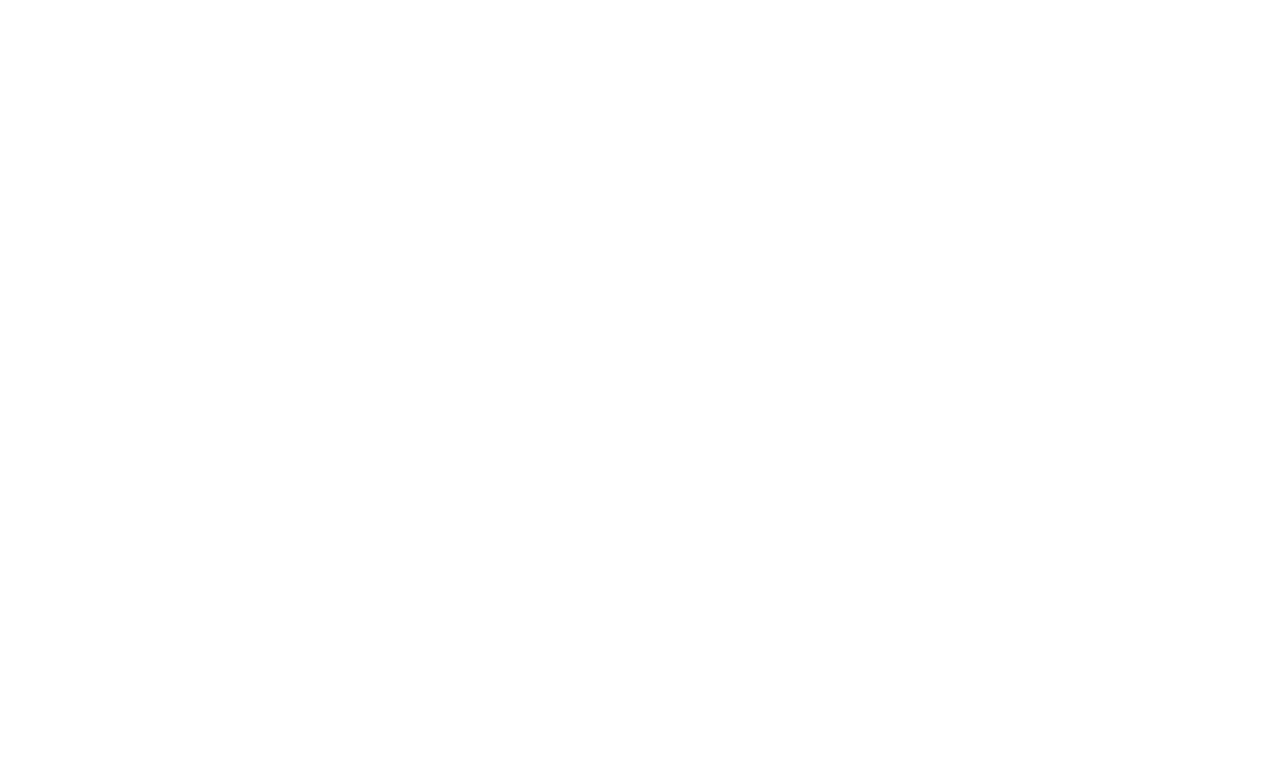
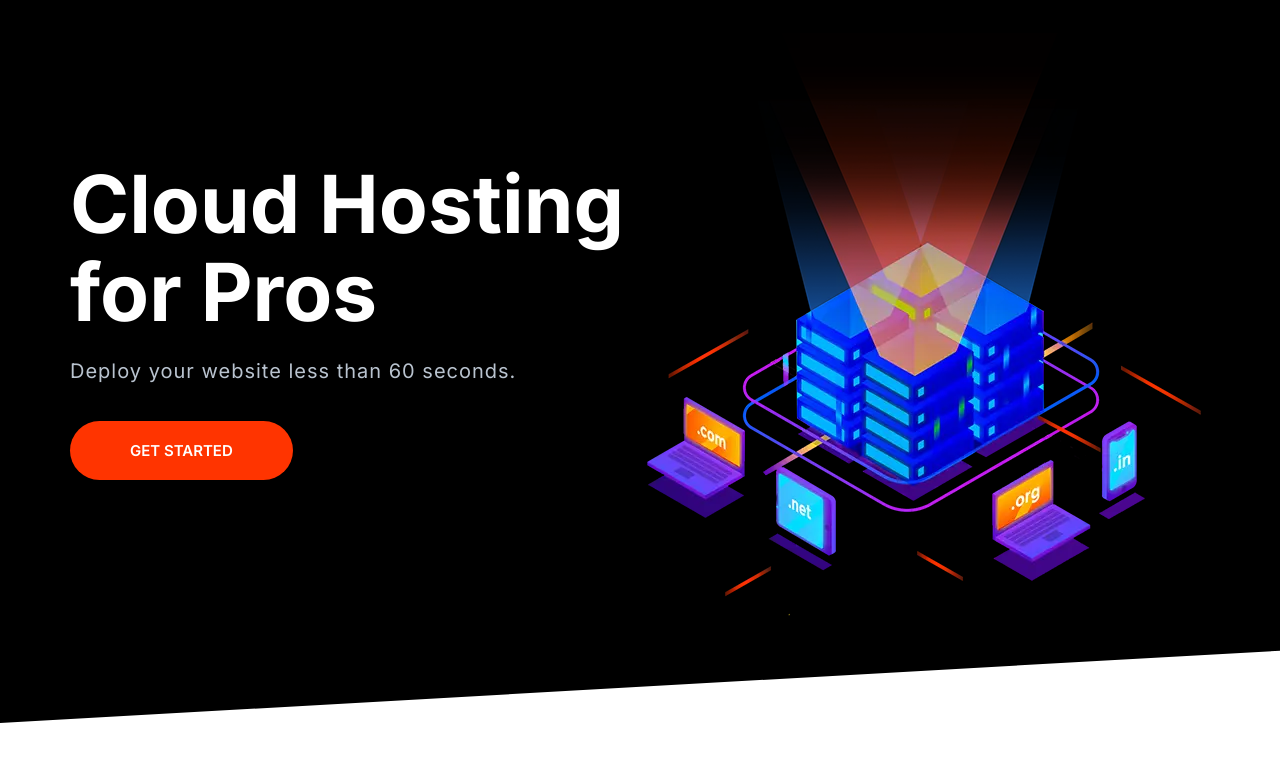
Before and after one commit to aliNejati-bu/mosh-hamedani-html-project, a plain HTML site: page index.html in a window 1280 px wide. Drawn offline with Linux system fonts and the light colour scheme.

Commit message:
optize in html css

```diff
--- a/css/styles.css
+++ b/css/styles.css
@@ -28,6 +28,7 @@ body {
 h1, h2, h3 {
     color: var(--color-hedings);
     margin-bottom: 1rem;
+    line-height: 1.1;
 }
 
 h1 {
@@ -606,7 +607,6 @@ a {
 .block {
     --pading-vertical: 6rem;
     padding: var(--pading-vertical) 2rem;
-    text-align: center;
 }
 
 .block__heading {
@@ -678,22 +678,23 @@ a {
     transition: box-shadow 0.15s;
 }
 
-.nav.collapsible--expanded .nav__toggler{
+.nav.collapsible--expanded .nav__toggler {
     opacity: 1;
     box-shadow: 0 0 0 3px #666;
     border-radius: 5px;
 }
 
 
-.nav__brand{
+.nav__brand {
     transform: translateY(5px);
 }
 
 @media screen and (min-width: 768px) {
-    .nav__toggler{
+    .nav__toggler {
         display: none;
     }
-    .nav__list{
+
+    .nav__list {
         width: auto;
         display: flex;
         font-size: 1.6rem;
@@ -701,8 +702,35 @@ a {
         opacity: 1;
     }
 
-    .nav__item{
+    .nav__item {
         border: 0;
     }
+}
 
+/* hero */
+
+.hero {
+    clip-path: polygon(0% 0%, 100% 0%, 100% 90%, 0% 100%);
 }
+
+.hero__tagline {
+    font-size: 2rem;
+    color: #b9c3cf;
+    letter-spacing: 1px;
+    margin: 2rem 0 5rem;
+}
+
+
+.hero__image {
+    width: 100%;
+}
+
+@media screen  and (min-width: 768px){
+    .hero{
+        padding-top: 0;
+    }
+    .hero__content{
+        text-align: left;
+        align-self: center;
+    }
+}
--- a/index.html
+++ b/index.html
@@ -11,7 +11,28 @@
     <title>Document</title>
 </head>
 <body>
+<section class="block block--dark block--skewed-left hero">
+    <div class="container grid grid--1x2">
+        <header class="block__header hero__content">
+            <h1 class="block__heading">Cloud Hosting for Pros</h1>
+            <p class="hero__tagline">Deploy your website less than 60 seconds.</p>
+            <a href="#" class="btn btn--accent btn--stretch">GET STARTED</a>
+        </header>
+        <picture>
+            <source
+                    type="image/webp"
+                    srcset="images/banner.webp 1x, images/banner@2x.webp 2x"
+            />
+            <source
+                    type="image/png"
+                    srcset="images/banner.png 1x, images/banner@2x.png 2x"
+            />
 
+            <img class="hero__image" src="images/banner.png" alt="">
+        </picture>
+    </div>
+
+</section>
 <script src="js/main.js"></script>
 </body>
 </html>
```
